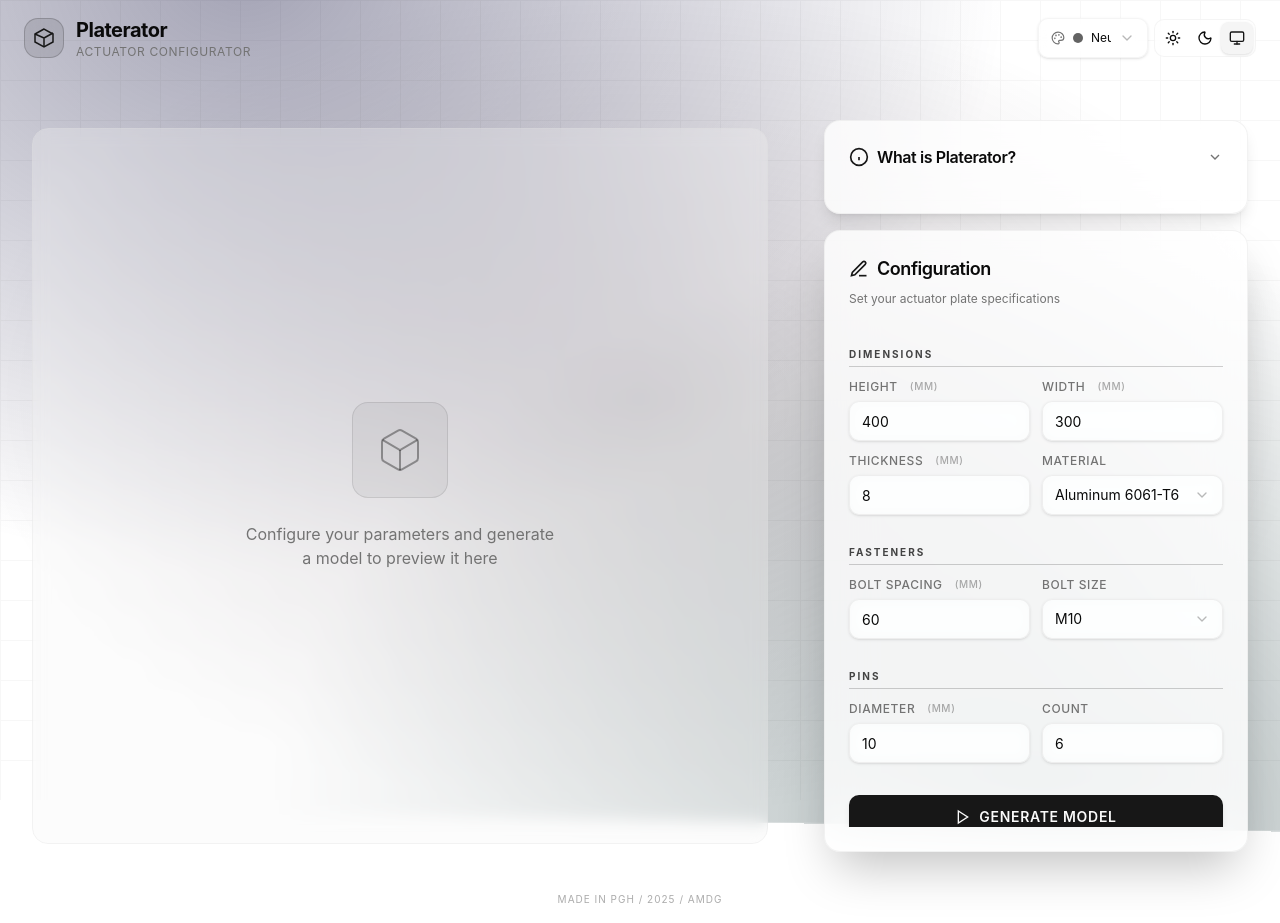
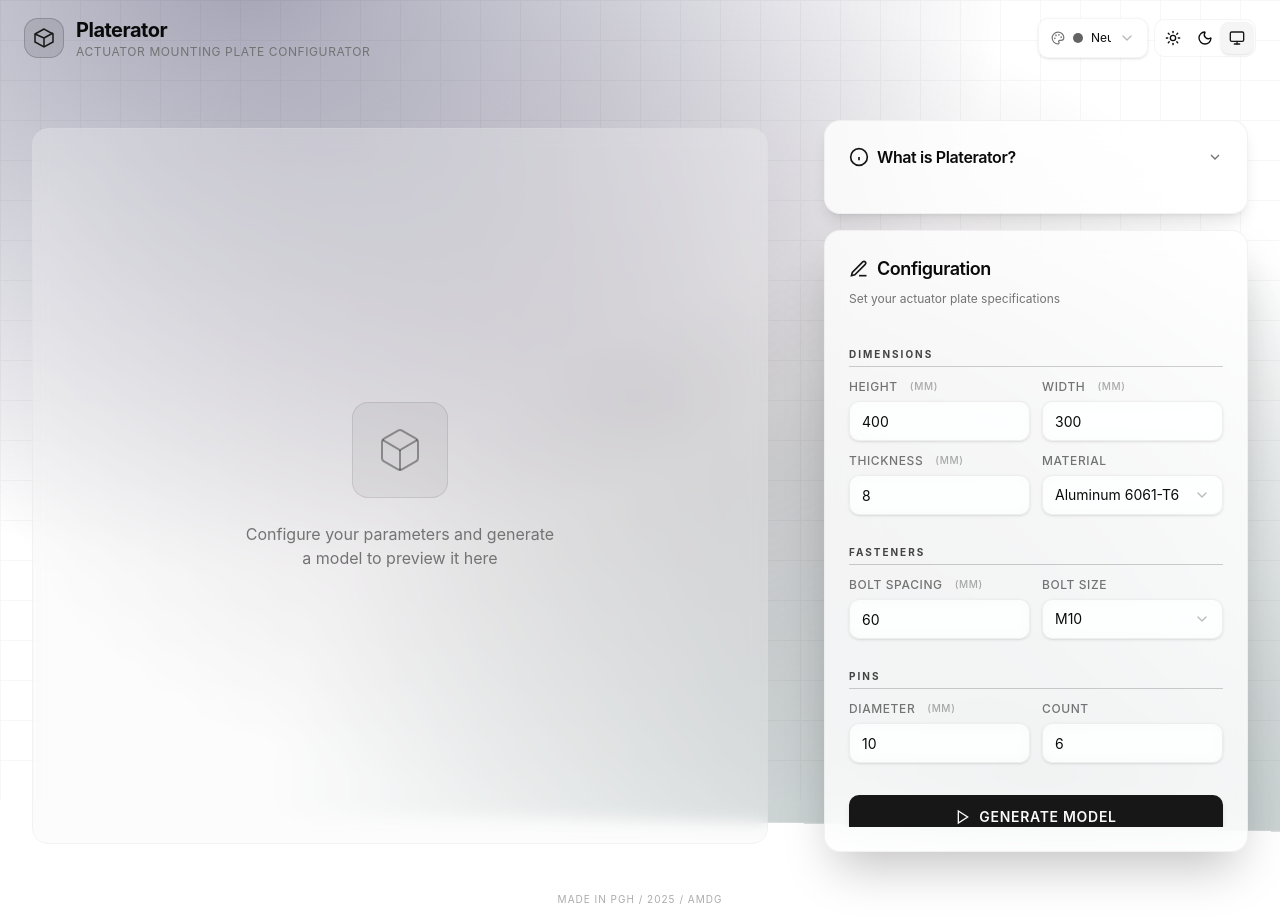
Before and after one commit to chrisbodhi/steel-thread, a React (Vite) app in the folder frontend/: page / in a window 1280 px wide. Built offline with nearby package versions, Linux system fonts and the light colour scheme.

Commit message:
More specific subtitle.

```diff
--- a/frontend/src/App.tsx
+++ b/frontend/src/App.tsx
@@ -337,8 +337,12 @@ export function App() {
               </svg>
             </div>
             <div>
-              <h1 className="text-lg lg:text-xl font-bold tracking-tight">Platerator</h1>
-              <p className="text-[10px] lg:text-xs text-muted-foreground uppercase tracking-wider">Actuator Configurator</p>
+              <h1 className="text-lg lg:text-xl font-bold tracking-tight">
+                Platerator
+              </h1>
+              <p className="text-[10px] lg:text-xs text-muted-foreground uppercase tracking-wider">
+                Actuator Mounting Plate Configurator
+              </p>
             </div>
           </div>
           <ThemePicker />
```
